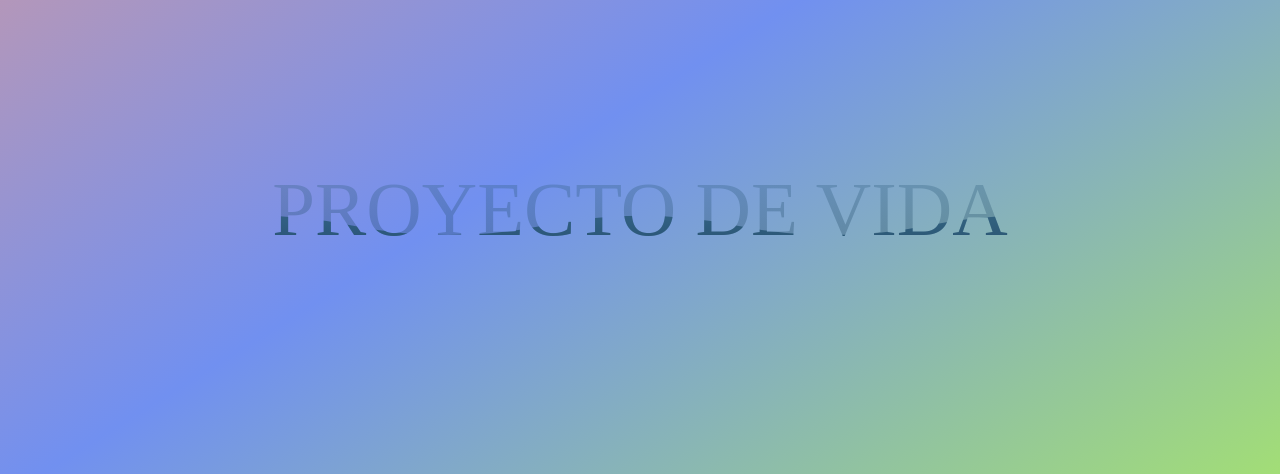
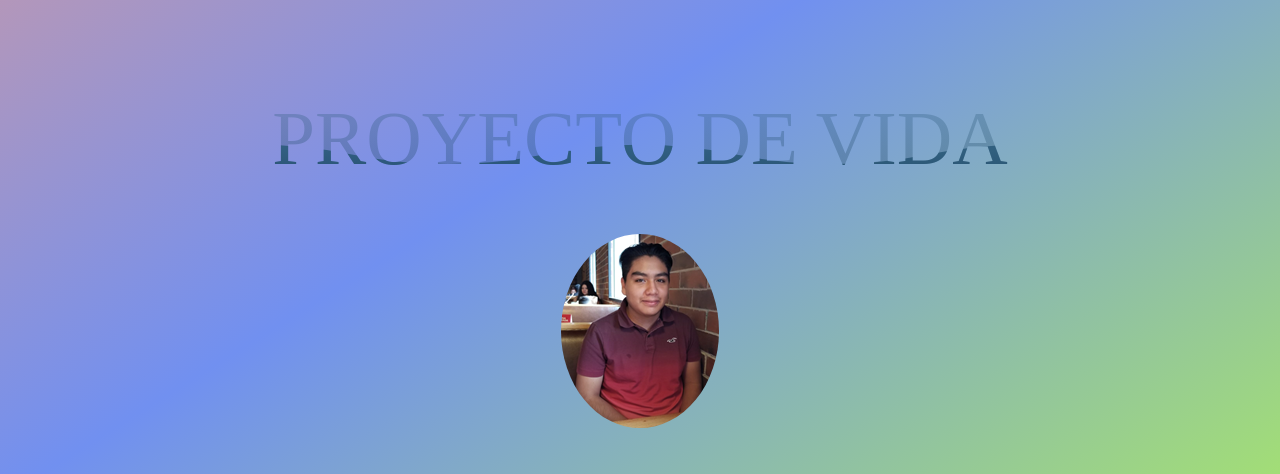
Before and after one commit to DanielsEZ/Examen, a plain HTML site: page index.html in a window 1280 px wide. Shown: the part 87-561 px from the top of the page. Drawn offline with nearby package versions, Linux system fonts and the light colour scheme; a web font is replaced by a local one.

Commit message:
agregue imagen

```diff
--- a/index.html
+++ b/index.html
@@ -89,7 +89,7 @@
       <text text-anchor="middle" x="50" y="10" font-size="8" fill="url(#gradient)" fill-opacity="0.3">PROYECTO DE VIDA</text>
     </svg>
 
-
+    <img class="imgyo" src="img/imgyo.png">
 
 <div class="container" >
 
```
